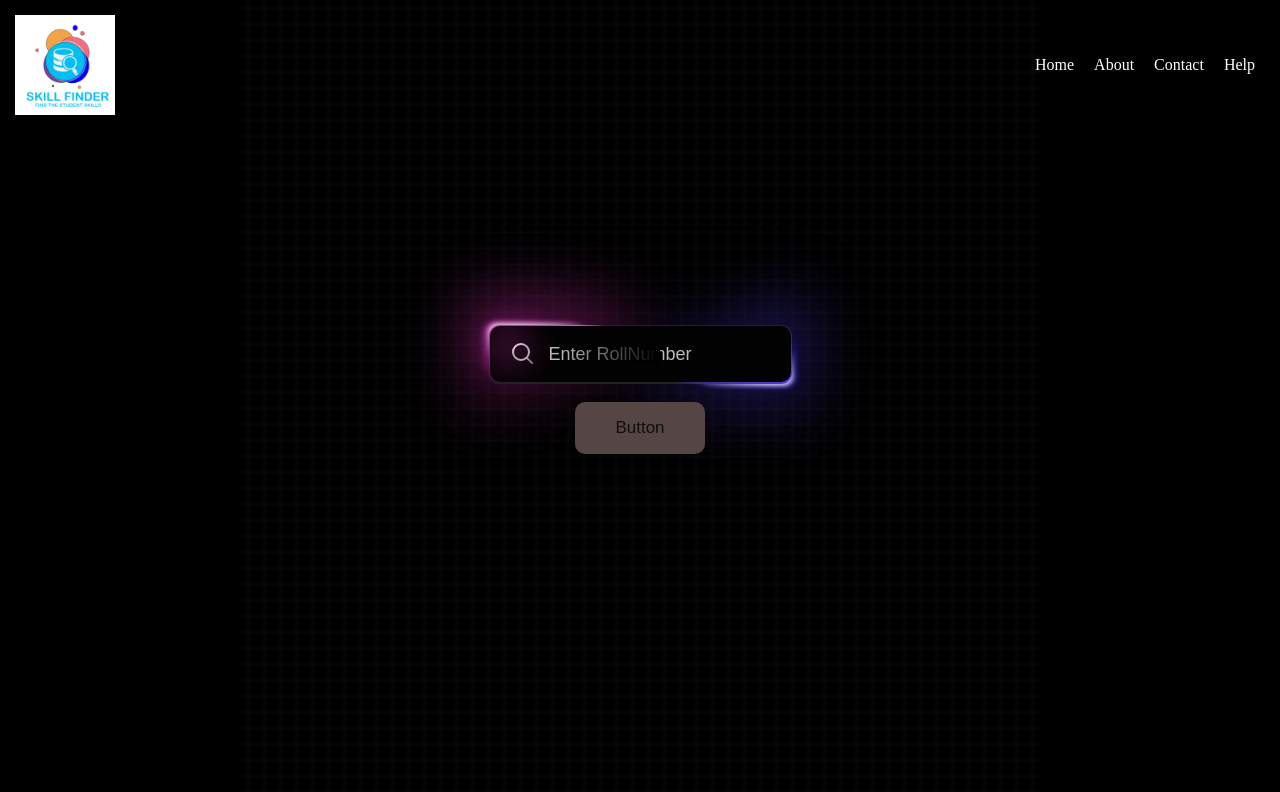
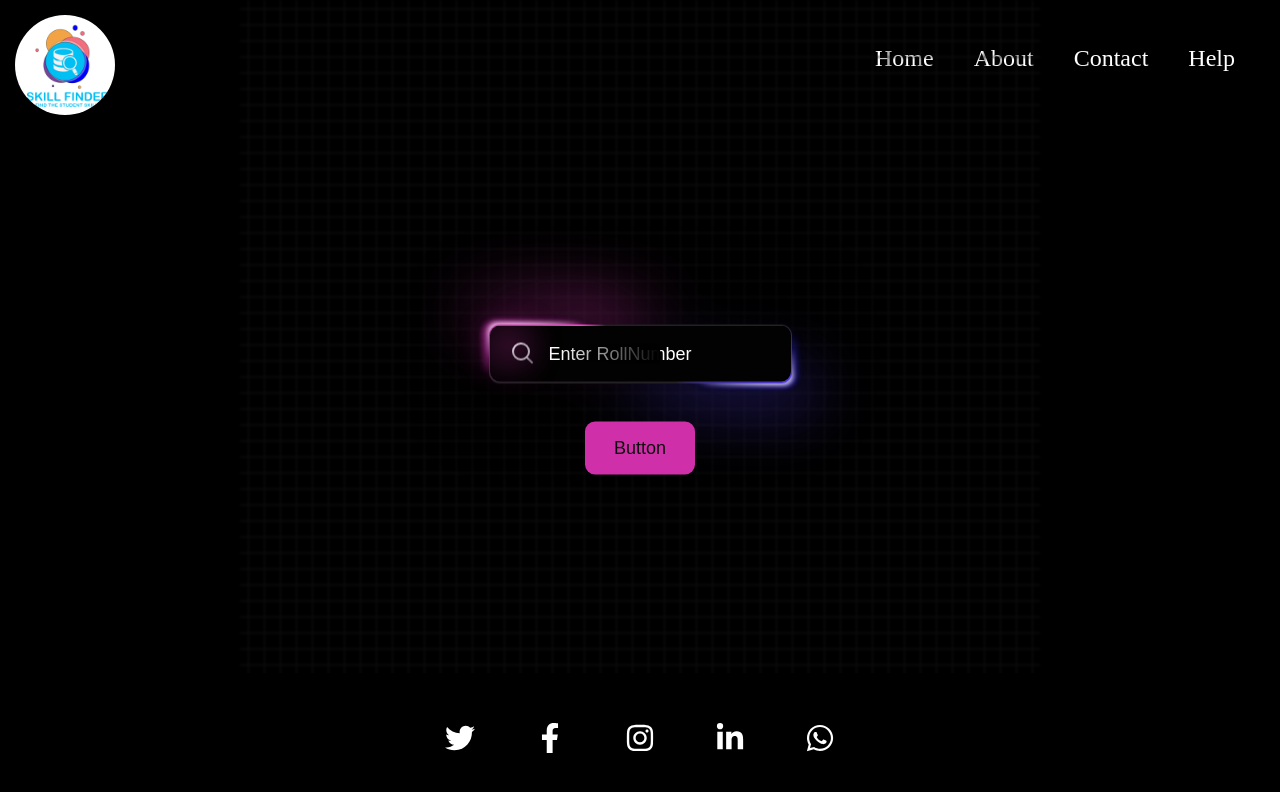
Before and after one commit to NaveenLotti/StudentSkillFinder, a React (Vite) app: page / in a window 1280 px wide. Shown: the top 792 px of the page. Built offline with nearby package versions, Linux system fonts and the light colour scheme.

Commit message:
feat: Vijay front-end

```diff
--- a/package.json
+++ b/package.json
@@ -17,6 +17,7 @@
     "mongoose": "^8.12.1",
     "react": "^19.0.0",
     "react-dom": "^19.0.0",
+    "react-icons": "^5.5.0",
     "react-router-dom": "^7.4.0"
   },
   "devDependencies": {
--- a/src/App.jsx
+++ b/src/App.jsx
@@ -6,8 +6,7 @@ function App() {
 
   return (
     <>
-    <h1>Studnet Skill Finder </h1>
-    <StudentSearch></StudentSearch>
+      <StudentSearch />
     </>
   )
 }
--- /dev/null
+++ b/src/components/Contact.css
@@ -0,0 +1,49 @@
+#footer {
+    background: rgba(0, 0, 0, 0.7);
+    backdrop-filter: blur(20px);
+    color: white;
+    padding: 20px 0;
+    position: fixed;
+    bottom: 0;
+    width: 100%;
+    text-align: center;
+}
+
+.social-links {
+    display: flex;
+    justify-content: center;
+    gap: 20px;
+    margin-top: 10px;
+}
+
+.social-links a {
+    color: white;
+    font-size: 30px;
+    transition: transform 0.3s, color 0.3s;
+}
+
+/* Hover effect with respective colors */
+.social-links a:hover {
+    transform: scale(2.2);
+}
+
+/* Individual colors for social media icons */
+.social-links .twitter:hover {
+    color: #1DA1F2; /* Twitter Blue */
+}
+
+.social-links .facebook:hover {
+    color: #1877F2; /* Facebook Blue */
+}
+
+.social-links .instagram:hover {
+    color: #dd062e; /* Instagram Pink-Red */
+}
+
+.social-links .whatsapp:hover {
+    color: #0ce629; /* Google Plus Red */
+}
+
+.social-links .linkedin:hover {
+    color: #0077B5; /* LinkedIn Blue */
+}
--- /dev/null
+++ b/src/components/Contact.jsx
@@ -0,0 +1,19 @@
+import React from "react";
+import "./Contact.css";
+import { FaTwitter, FaFacebookF, FaInstagram, FaWhatsapp, FaLinkedinIn } from "react-icons/fa";
+
+const Contact = () => {
+  return (
+    <footer id="footer">
+      <div className="social-links">
+        <a href="#" className="twitter"><FaTwitter /></a>
+        <a href="#" className="facebook"><FaFacebookF /></a>
+        <a href="#" className="instagram"><FaInstagram /></a>
+        <a href="#" className="linkedin"><FaLinkedinIn /></a>
+        <a href="#" className="whatsapp"><FaWhatsapp /></a>
+      </div>
+    </footer>
+  );
+};
+
+export default Contact;
--- a/src/components/StudentSearch.css
+++ b/src/components/StudentSearch.css
@@ -6,35 +6,7 @@
   align-items: center;
   margin: 170px;
 }
-/*
-.student-search button {
-    margin: 20px;
-    width: 80px;
-    height: 30px;
-    border: none;
-    outline: none;
-    border-radius: 20px;
 
-} */
-/*
-.student-search input {
-    width: 200px;
-    height: 35px;
-    border: 1px solid black;
-    outline: none;
-    border-radius: 10px;
-    text-align: center;
-} */
-
-/* .student-search button:hover {
-    background-color: rgb(88, 171, 238);
-} */
-
-/* .student-search input:hover {
-    border: 1px solid rgb(208, 28, 16);
-} */
-
-/* From Uiverse.io by Lakshay-art */
 .grid {
   height: 800px;
   width: 800px;
@@ -46,6 +18,7 @@
   z-index: -1;
   filter: blur(1px);
 }
+
 .white,
 .border,
 .darkBorderBg,
@@ -61,10 +34,10 @@
   border-radius: 12px;
   filter: blur(3px);
 }
+
 .input {
   background-color: #010201;
   border: none;
-    /* padding:7px; */
   width: 301px;
   height: 56px;
   border-radius: 10px;
@@ -72,20 +45,22 @@
   padding-inline: 59px;
   font-size: 18px;
 }
+
 #poda {
   display: flex;
   align-items: center;
   justify-content: center;
 }
+
 .input::placeholder {
-    color: #c0b9c0;
+  color: white;
 }
 
 .input:focus {
   outline: none;
 }
 
-  #main:focus-within > #input-mask {
+#main:focus-within>#input-mask {
   display: none;
 }
 
@@ -98,6 +73,7 @@
   top: 18px;
   left: 70px;
 }
+
 #pink-mask {
   pointer-events: none;
   width: 30px;
@@ -108,10 +84,11 @@
   left: 5px;
   filter: blur(20px);
   opacity: 0.8;
-    animation:leftright 4s ease-in infinite;
+  animation: leftright 4s ease-in infinite;
   transition: all 2s;
 }
-  #main:hover > #pink-mask {
+
+#main:hover>#pink-mask {
   animation: rotate 4s linear infinite;
   opacity: 0;
 }
@@ -136,23 +113,23 @@
   background-repeat: no-repeat;
   background-position: 0 0;
   filter: brightness(1.4);
-    background-image: conic-gradient(
-      rgba(0, 0, 0, 0) 0%,
+  background-image: conic-gradient(rgba(0, 0, 0, 0) 0%,
       #a099d8,
       rgba(0, 0, 0, 0) 8%,
       rgba(0, 0, 0, 0) 50%,
       #dfa2da,
-      rgba(0, 0, 0, 0) 58%
-    );
+      rgba(0, 0, 0, 0) 58%);
   animation: rotate 4s linear infinite;
   transition: all 2s;
 }
+
 .border {
   max-height: 59px;
   max-width: 303px;
   border-radius: 11px;
   filter: blur(0.5px);
 }
+
 .border::before {
   content: "";
   z-index: -2;
@@ -166,21 +143,21 @@
   filter: brightness(1.3);
   background-repeat: no-repeat;
   background-position: 0 0;
-    background-image: conic-gradient(
-      #1c191c,
+  background-image: conic-gradient(#1c191c,
       #402fb5 5%,
       #1c191c 14%,
       #1c191c 50%,
       #cf30aa 60%,
-      #1c191c 64%
-    );
+      #1c191c 64%);
   animation: rotate 4s 0.1s linear infinite;
   transition: all 2s;
 }
+
 .darkBorderBg {
   max-height: 65px;
   max-width: 312px;
 }
+
 .darkBorderBg::before {
   content: "";
   z-index: -2;
@@ -193,55 +170,63 @@
   height: 600px;
   background-repeat: no-repeat;
   background-position: 0 0;
-    background-image: conic-gradient(
-      rgba(0, 0, 0, 0),
+  background-image: conic-gradient(rgba(0, 0, 0, 0),
       #18116a,
       rgba(0, 0, 0, 0) 10%,
       rgba(0, 0, 0, 0) 50%,
       #6e1b60,
-      rgba(0, 0, 0, 0) 60%
-    );
+      rgba(0, 0, 0, 0) 60%);
   transition: all 2s;
 }
-  #poda:hover > .darkBorderBg::before {
+
+#poda:hover>.darkBorderBg::before {
   transform: translate(-50%, -50%) rotate(262deg);
 }
-  #poda:hover > .glow::before {
+
+#poda:hover>.glow::before {
   transform: translate(-50%, -50%) rotate(240deg);
 }
-  #poda:hover > .white::before {
+
+#poda:hover>.white::before {
   transform: translate(-50%, -50%) rotate(263deg);
 }
-  #poda:hover > .border::before {
+
+#poda:hover>.border::before {
   transform: translate(-50%, -50%) rotate(250deg);
 }
 
-  #poda:hover > .darkBorderBg::before {
+#poda:hover>.darkBorderBg::before {
   transform: translate(-50%, -50%) rotate(-98deg);
 }
-  #poda:hover > .glow::before {
+
+#poda:hover>.glow::before {
   transform: translate(-50%, -50%) rotate(-120deg);
 }
-  #poda:hover > .white::before {
+
+#poda:hover>.white::before {
   transform: translate(-50%, -50%) rotate(-97deg);
 }
-  #poda:hover > .border::before {
+
+#poda:hover>.border::before {
   transform: translate(-50%, -50%) rotate(-110deg);
 }
 
-  #poda:focus-within > .darkBorderBg::before {
+#poda:focus-within>.darkBorderBg::before {
   transform: translate(-50%, -50%) rotate(442deg);
   transition: all 4s;
 }
-  #poda:focus-within > .glow::before {
+
+#poda:focus-within>.glow::before {
   transform: translate(-50%, -50%) rotate(420deg);
   transition: all 4s;
 }
-  #poda:focus-within > .white::before {
+
+#poda:focus-within>.white::before {
   transform: translate(-50%, -50%) rotate(443deg);
   transition: all 4s;
 }
-  #poda:focus-within > .border::before {
+
+#poda:focus-within>.border::before {
   transform: translate(-50%, -50%) rotate(430deg);
   transition: all 4s;
 }
@@ -253,6 +238,7 @@
   max-height: 130px;
   max-width: 354px;
 }
+
 .glow:before {
   content: "";
   z-index: -2;
@@ -266,16 +252,14 @@
   background-repeat: no-repeat;
   background-position: 0 0;
   /*border color, change middle color*/
-    background-image: conic-gradient(
-      #000,
+  background-image: conic-gradient(#000,
       #402fb5 5%,
       #000 38%,
       #000 50%,
       #cf30aa 60%,
-      #000 87%
-    );
+      #000 87%);
   /* change speed here */
-    animation: rotate 4s 0.3s linear infinite;
+  animation: rotate 2s 2s linear infinite;
   transition: all 2s;
 }
 
@@ -284,6 +268,7 @@
     transform: translate(-50%, -50%) rotate(450deg);
   }
 }
+
 @keyframes leftright {
   0% {
     transform: translate(0px, 0px);
@@ -294,6 +279,7 @@
     transform: translate(250px, 0px);
     opacity: 0;
   }
+
   80% {
     transform: translate(-40px, 0px);
     opacity: 0;
@@ -309,24 +295,25 @@
 #main {
   position: relative;
 }
+
 #search-icon {
   position: absolute;
   left: 20px;
   top: 15px;
 }
+
 button {
-    display: inline-block;
+  margin-top: 40px;
   border-radius: 10px;
-    background-color: rgb(86, 69, 69);
+  background-color: #cf30aa;
   border: none;
   color: #100f0f;
   text-align: center;
-    font-size: 17px;
+  font-size: 18px;
   padding: 16px;
-    width: 130px;
+  width: 110px;
   transition: all 0.5s;
   cursor: pointer;
-    margin: 20px;
 }
 
 button span {
--- a/src/components/StudentSearch.jsx
+++ b/src/components/StudentSearch.jsx
@@ -2,6 +2,7 @@ import React, { useState } from "react";
 import "./StudentSearch.css";
 import { useNavigate } from "react-router-dom";
 import logo from "../assest/pic.png";
+import Contact from "./Contact";
 
 const StudentSearch = () => {
   const [rollNo, setRollNo] = useState("");
@@ -25,7 +26,7 @@ const StudentSearch = () => {
         <div className="nav-right">
           <a href="#">Home</a>
           <a href="#">About</a>
-                    <a href="#">Contact</a>
+          <a href="contact.jsx">Contact</a>
           <a href="#">Help</a>
         </div>
       </div>
@@ -55,24 +56,7 @@ const StudentSearch = () => {
               <div id="input-mask"></div>
               <div id="pink-mask"></div>
               <div class="filterBorder"></div>
-    {/* <div id="filter-icon">
-      <svg
-        preserveAspectRatio="none"
-        height="27"
-        width="27"
-        viewBox="4.8 4.56 14.832 15.408"
-        fill="none"
-      >
-        <path
-          d="M8.16 6.65002H15.83C16.47 6.65002 16.99 7.17002 16.99 7.81002V9.09002C16.99 9.56002 16.7 10.14 16.41 10.43L13.91 12.64C13.56 12.93 13.33 13.51 13.33 13.98V16.48C13.33 16.83 13.1 17.29 12.81 17.47L12 17.98C11.24 18.45 10.2 17.92 10.2 16.99V13.91C10.2 13.5 9.97 12.98 9.73 12.69L7.52 10.36C7.23 10.08 7 9.55002 7 9.20002V7.87002C7 7.17002 7.52 6.65002 8.16 6.65002Z"
-          stroke="#d6d6e6"
-          stroke-width="1"
-          stroke-miterlimit="10"
-          stroke-linecap="round"
-          stroke-linejoin="round"
-        ></path>
-      </svg>
-    </div> */}
+
               <div id="search-icon">
                 <svg
                   xmlns="http://www.w3.org/2000/svg"
@@ -108,12 +92,12 @@ const StudentSearch = () => {
             </div>
           </div>
 
-                    {/* <button onClick={handleSubmit}>Search</button> */}
           <button>
             <span>Button</span>
           </button>
         </div>
       </div>
+      <Contact />
     </div >
   );
 };
--- a/src/index.css
+++ b/src/index.css
@@ -14,26 +14,33 @@
 }
 
 
-.navbar img{
+.navbar img {
     height: 100px;
-    /* border-radius: 50%; */
+    border-radius: 50%;
 }
 
 a {
     color: white;
     text-decoration: none;
-    margin: 10px;
+    margin: 20px;
 }
 
 a:hover {
-    color: coral;
+    color: #e40fb2;
 }
-body{
+
+body {
     background-color: black;
 }
 
 .nav-left img {
-    width: 100px; /* Adjust size as needed */
+    width: 100px;
     height: auto;
     object-fit: contain;
 }
+
+.navbar .nav-right {
+    margin-bottom: 13px;
+    font-size: 1.5rem;
+    padding: 10px;
+}
```
Also changed, not shown: 1 other file (tests, documents, lock files or other folders). Lines whose indentation alone changed are shown as unchanged.
